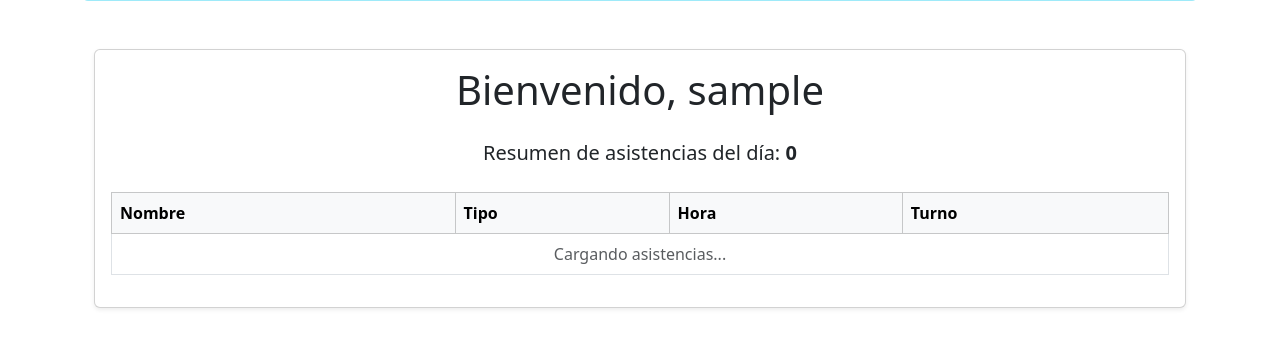
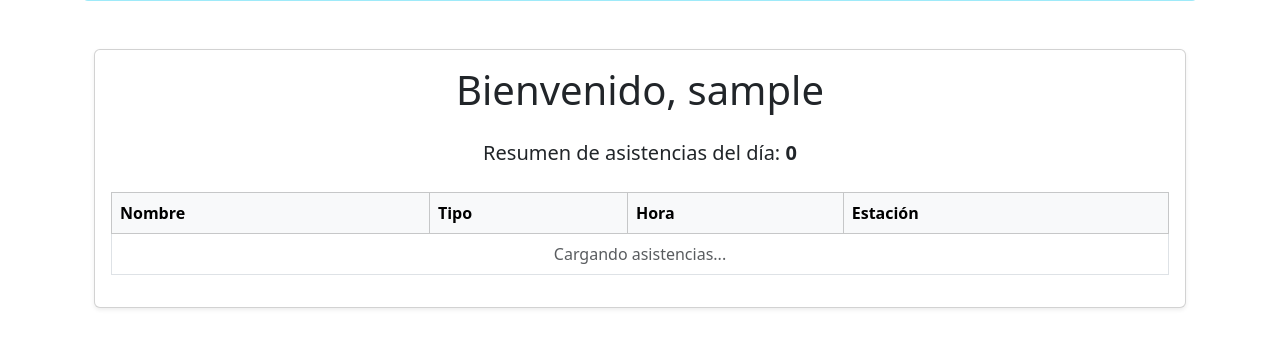
Before and after one commit to BigBossSpektrum/BioData, a Django app: page / in a window 1280 px wide. Shown: the part 147-495 px from the top of the page. Run offline with Django 5.2, Linux system fonts and the light colour scheme; the visitor is signed in with stand-in values (Sample User, id 1); data comes from the database, SQL or seed files in the repository; data that the repository does not hold is empty; parts of the project's set-up code (start-up, migrations or seed data) failed here and were passed over.

Commit message:
Updates table column from shift to station
Changes attendance table label and data to show user's assigned station instead of shift, improving clarity for users tracking attendance locations.

```diff
--- a/frontend/templates/home.html
+++ b/frontend/templates/home.html
@@ -26,7 +26,7 @@
                             <th>Nombre</th>
                             <th>Tipo</th>
                             <th>Hora</th>
-                            <th>Turno</th>
+                            <th>Estación</th>
                         </tr>
                     </thead>
                     <tbody id="tabla-asistencias-body">
@@ -89,7 +89,7 @@ async function cargarAsistenciasHoy() {
                 <td>${r.usuario.nombre}</td>
                 <td><span class="badge bg-primary">Entrada</span></td>
                 <td>${r.timestamp.substring(11,19)}</td>
-                <td>${r.usuario.turno ? r.usuario.turno.nombre : '<span class=\"text-muted\">No asignado</span>'}</td>
+                <td>${r.usuario.estacion ? r.usuario.estacion.nombre : '<span class=\"text-muted\">No asignada</span>'}</td>
             </tr>`;
         });
     }
```
